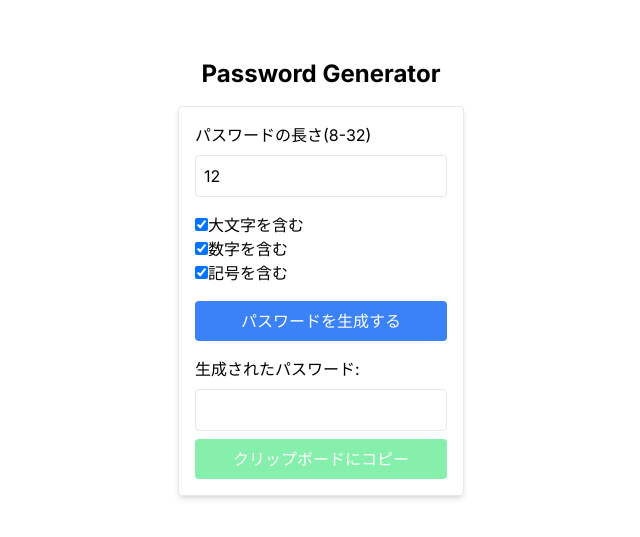
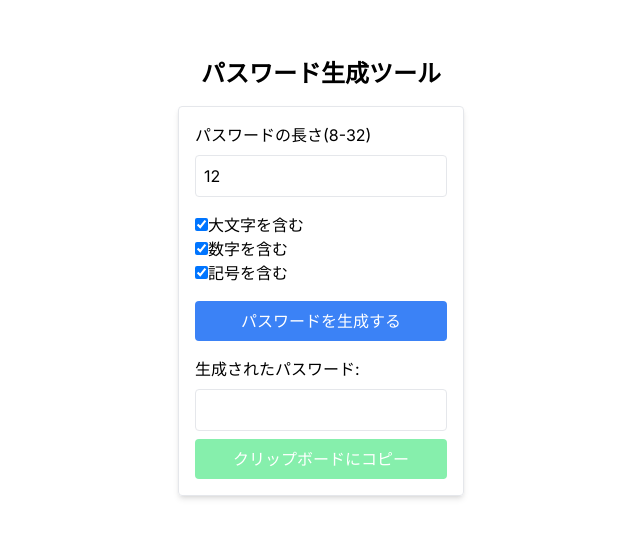
Before and after one commit to Nakayama-Yuki/makepassword, a Next.js app: page / in a window 1280 px wide. Shown: the part 123-660 px from the top of the page, without its empty margins (319-959 px from the left). Built offline with nearby package versions, Linux system fonts and the light colour scheme.

Commit message:
change message en to ja

```diff
--- a/src/app/page.tsx
+++ b/src/app/page.tsx
@@ -3,7 +3,7 @@ import PasswordGenerator from "@/components/PasswordGenerator";
 export default function Home() {
   return (
     <main className="flex flex-col items-center justify-center min-h-screen">
-      <h1 className="text-2xl font-bold mb-4">Password Generator</h1>
+      <h1 className="text-2xl font-bold mb-4">パスワード生成ツール</h1>
       <PasswordGenerator />
     </main>
   );
```
